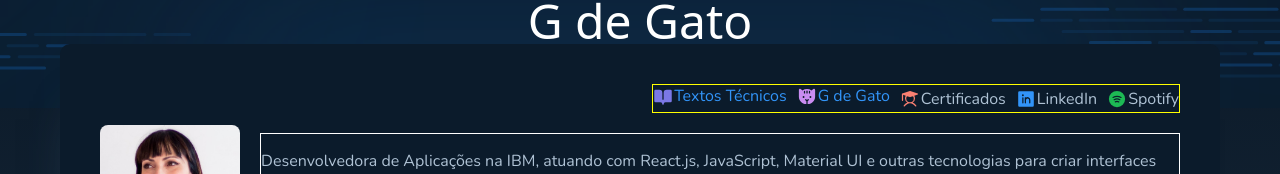
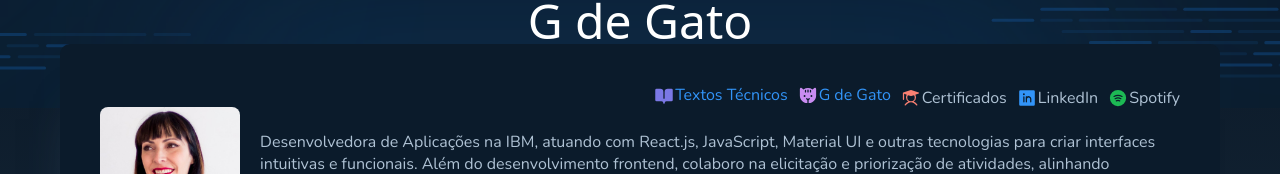
Before and after one commit to gdegato/gdegato, a React (Vite) app: page / in a window 1280 px wide. Shown: the part 192-366 px from the top of the page. Built offline with nearby package versions, Linux system fonts and the light colour scheme; no server answers; a web font is replaced by a local one.

Commit message:
Remoção bordas de marcação

```diff
--- a/src/components/Profile/styles.ts
+++ b/src/components/Profile/styles.ts
@@ -31,10 +31,7 @@ export const GdeGatoProfile = styled.div`
   .profile-description {
     margin-left: -100px;
     margin-top: 20px;
-    border: 1px solid white;
   }
-
-
 
   @media (min-width: 768px) {
     padding: 40px;
@@ -79,11 +76,10 @@ export const ProfileContent = styled.div`
 export const ProfileIdentityCompany = styled.div`
   display: flex;
   flex-wrap: wrap;
-  flex-direction: ;
   align-items: center;
   gap: 10px;
   justify-content: center;
-  border: 1px solid yellow;
+
   p {
     margin: 0;
     display: flex;
```
